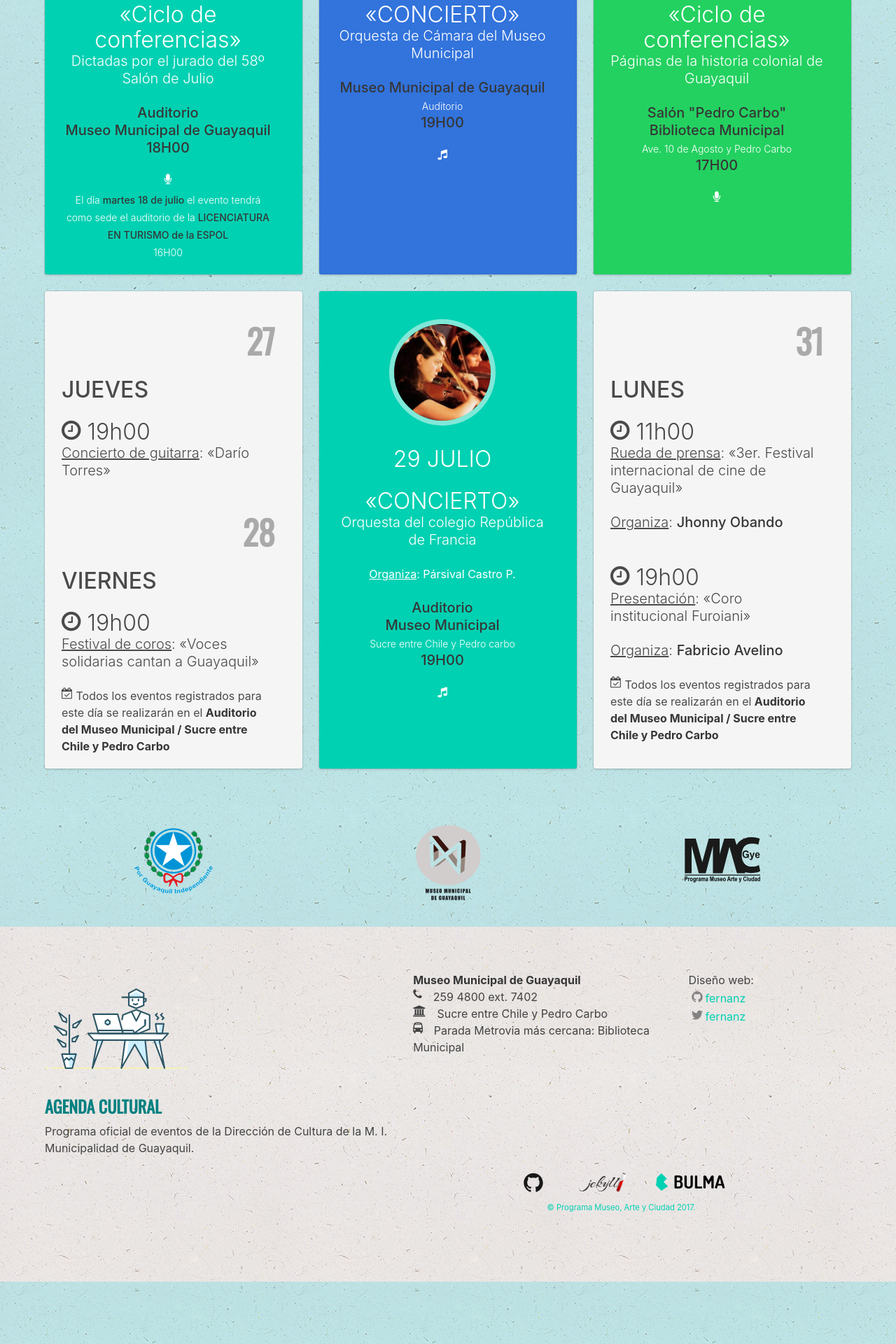
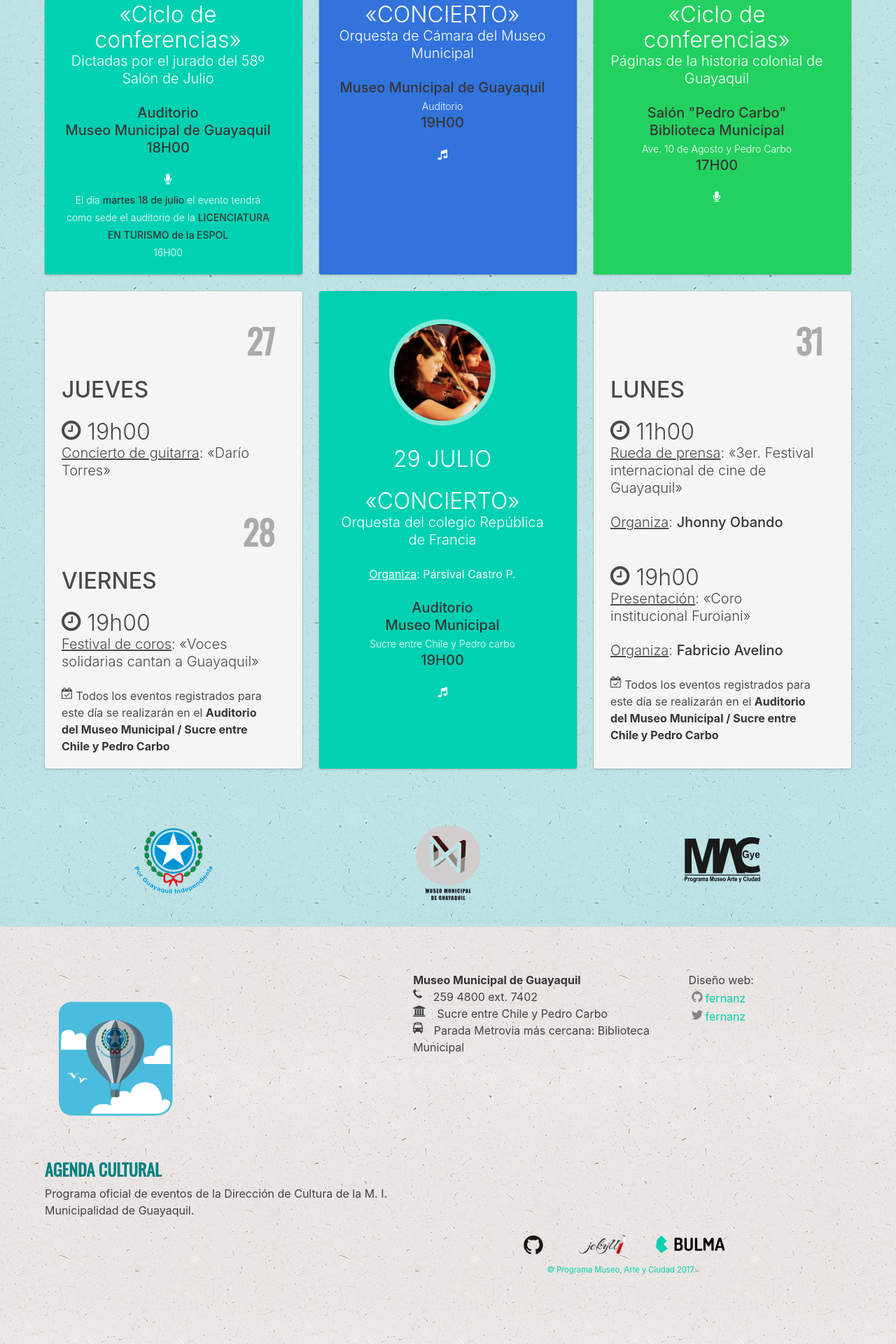
Before and after one commit to ybarbouro/agenda, a Jekyll site: the page built from index.html, in a window 1280 px wide. Shown: the part 2648-4568 px from the top of the page at 70% size. Built offline with Jekyll 4.4.1, drawn with Linux system fonts in a browser that asks for light colours; nearby versions of some CDN libraries; comment, search, counter and statistics services are not loaded.

Commit message:
cambio icon
el globo

```diff
--- a/_includes/footer.html
+++ b/_includes/footer.html
@@ -6,7 +6,7 @@
     <div class="footer-col-wrapper">
       <div class="footer-col footer-col-3">
         <figure>
-          <img src="img/desk.svg" width="205" style="float:left;"/>
+          <img src="img/baloon.svg" width="205" style="float:left;"/>
         </figure>
         <div style="clear:both;">
           <h2 class="oswald">{{ site.title }}</h2>
```
Also changed, not shown: img/baloon.svg (added).
